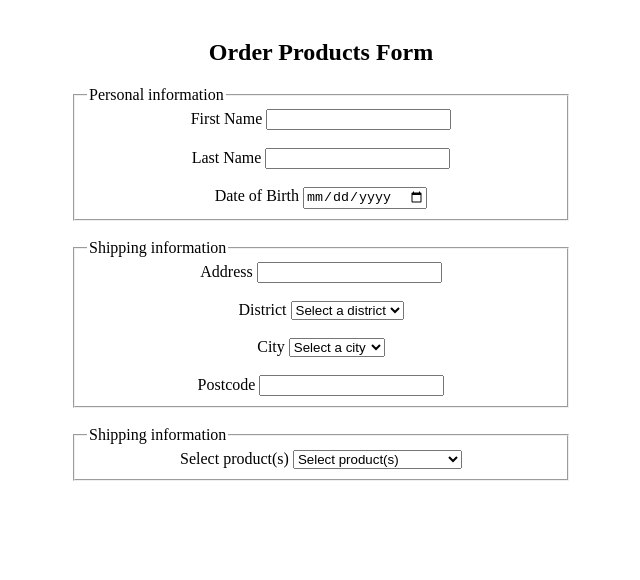
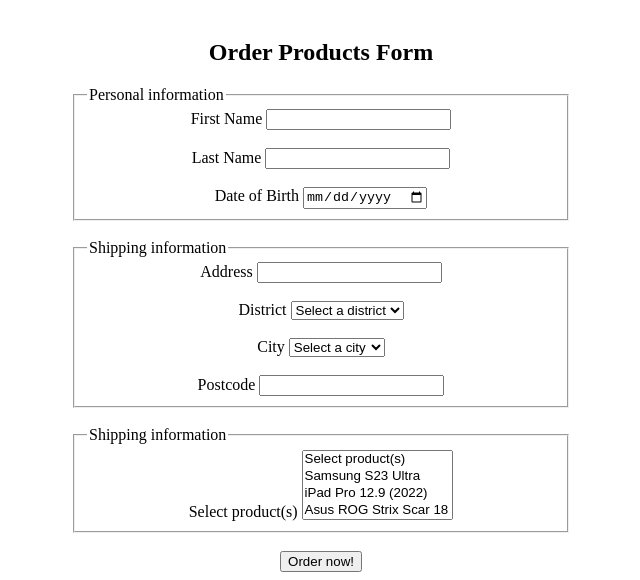
Before and after one commit to s3924683/devicesShop, a plain HTML site: page pages/orderpage.html in a window 1280 px wide. Shown: the part 392-972 px from the top of the page, without its empty margins (319-959 px from the left). Before the commit the page ends 881 px from the top, so only its background shows below. Drawn offline with Linux system fonts and the light colour scheme.

Commit message:
Update orderpage.html

```diff
--- a/pages/orderpage.html
+++ b/pages/orderpage.html
@@ -67,7 +67,7 @@
               <legend>Shipping information</legend>
 
               <label for="products">Select product(s)</label>
-              <select id="products">
+              <select id="products" multiple="true">
                 <option value>Select product(s)</option>
                 <option value="1">Samsung S23 Ultra</option>
                 <option value="2">iPad Pro 12.9 (2022)</option>
@@ -77,6 +77,9 @@
                 <option value="3">Dell XPS 13 (9315)</option>
               </select>
             </fieldset>
+
+            <br />
+            <button type="submit">Order now!</button>
           </form>
         </section>
       </main>
```
